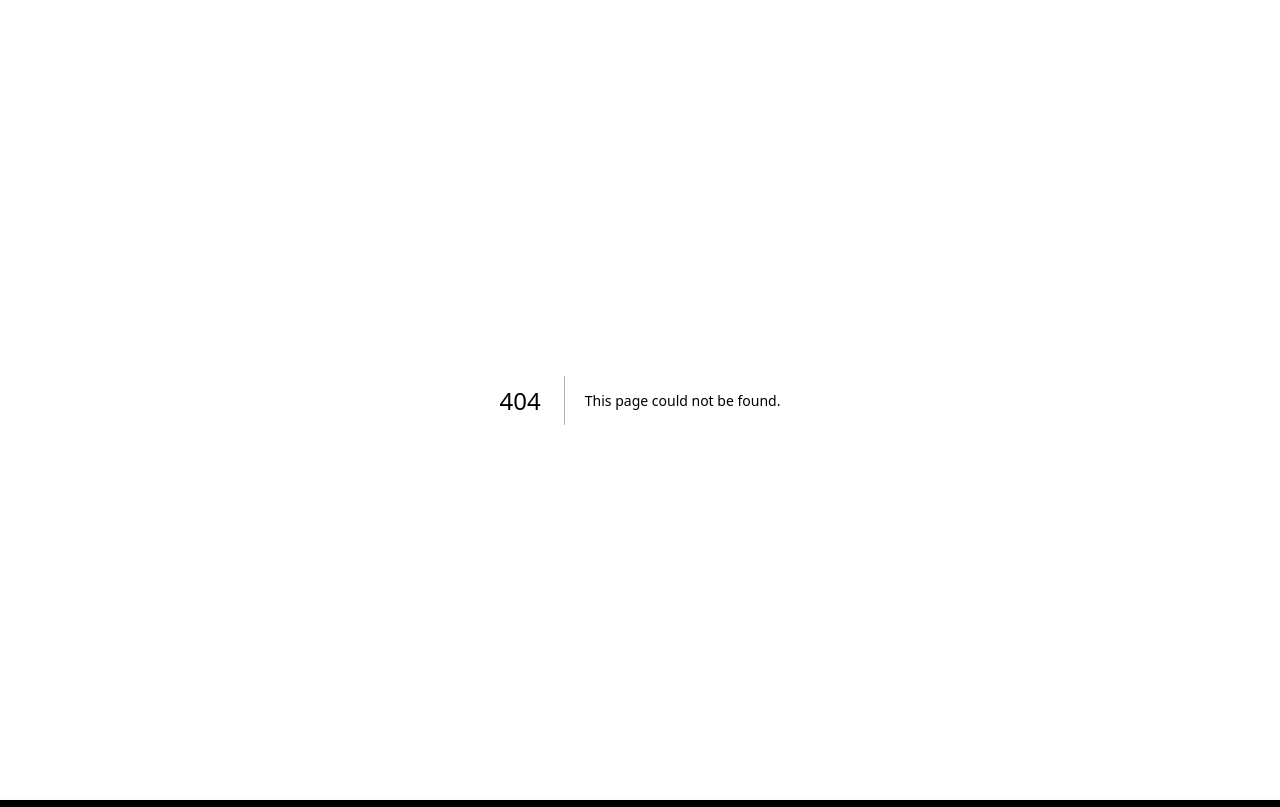
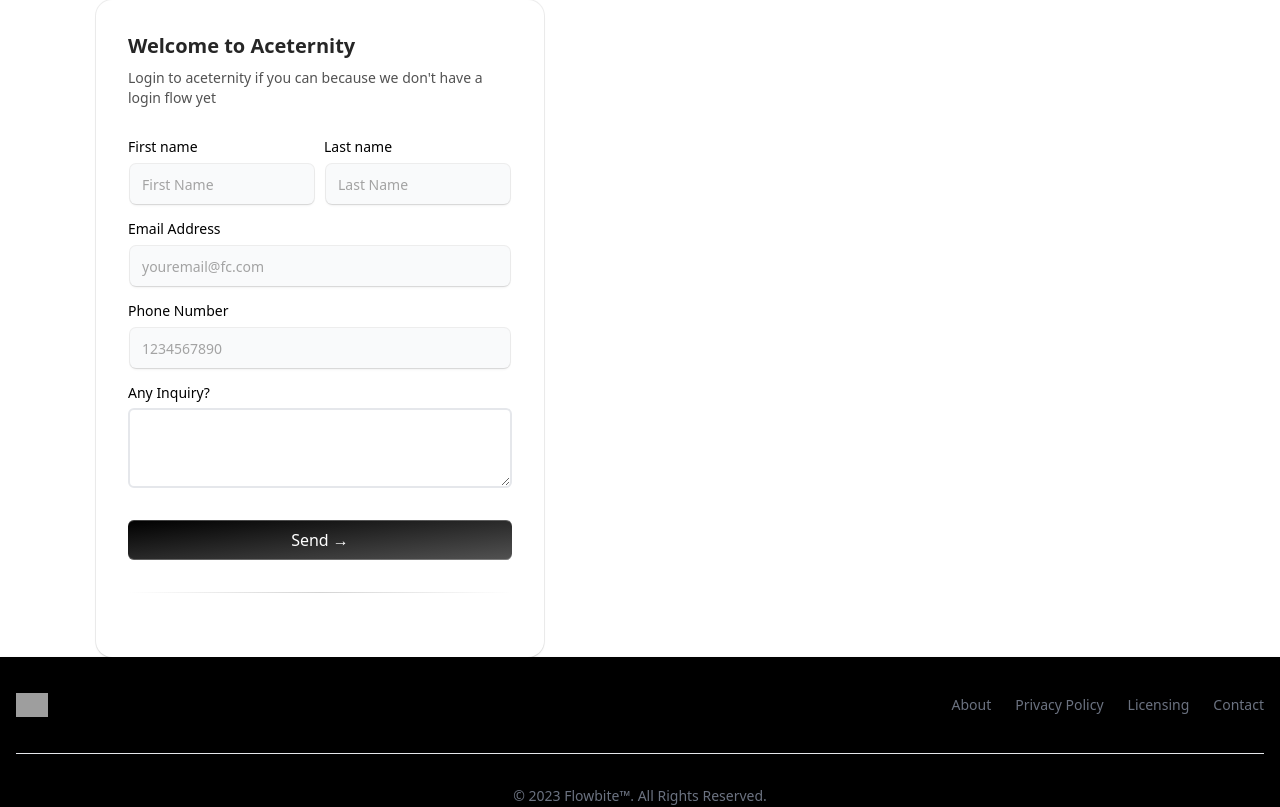
Before and after one commit to MrRain-Developer/Main, a Next.js app: page /service in a window 1280 px wide. Before the commit this address had no page. Shown: the top 807 px of the page. Built offline with nearby package versions, Linux system fonts and the light colour scheme; grey boxes are pictures that could not be loaded.

Commit message:
small_update

```diff
--- a/app/layout.tsx
+++ b/app/layout.tsx
@@ -18,8 +18,8 @@
       icon: <IconUser className="h-4 w-4 text-neutral-500 dark:text-white" />,
     },
     {
-      name: "Contact",
-      link: "/contact",
+      name: "Service",
+      link: "/service",
       icon: (
         <IconMessage className="h-4 w-4 text-neutral-500 dark:text-white" />
       ),
--- /dev/null
+++ b/app/service/layout.tsx
@@ -0,0 +1,11 @@
+export default function Service({
+    children, // will be a page or nested layout
+}: {
+    children: React.ReactNode
+}) {
+    return (
+        <section className="">
+            {children}
+        </section>
+    )
+}
--- /dev/null
+++ b/app/service/page.tsx
@@ -0,0 +1,10 @@
+import { SignupForm } from "../../components/SignupForm";
+
+export default function Service() {
+    return <div>
+
+        <div className="grid grid-cols-2">
+            <SignupForm />
+        </div>
+    </div>;
+}
--- /dev/null
+++ b/components/SignupForm.tsx
@@ -0,0 +1,120 @@
+"use client";
+import React from "react";
+import { Label } from "./ui/label";
+import { Input } from "./ui/input";
+import { cn } from "../lib/utils";
+import {
+  IconBrandGithub,
+  IconBrandGoogle,
+  IconBrandOnlyfans,
+} from "@tabler/icons-react";
+
+export function SignupForm() {
+  const handleSubmit = (e: React.FormEvent<HTMLFormElement>) => {
+    e.preventDefault();
+    console.log("Form submitted");
+  };
+  return (
+    <div className="max-w-md w-full mx-auto rounded-none md:rounded-2xl p-4 md:p-8 shadow-input bg-white dark:bg-black">
+      <h2 className="font-bold text-xl text-neutral-800 dark:text-neutral-200">
+        Welcome to Aceternity
+      </h2>
+      <p className="text-neutral-600 text-sm max-w-sm mt-2 dark:text-neutral-300">
+        Login to aceternity if you can because we don&apos;t have a login flow
+        yet
+      </p>
+
+      <form className="my-8" onSubmit={handleSubmit}>
+        <div className="flex flex-col md:flex-row space-y-2 md:space-y-0 md:space-x-2 mb-4">
+          <LabelInputContainer>
+            <Label htmlFor="firstname">First name</Label>
+            <Input id="firstname" placeholder="First Name" type="text" />
+          </LabelInputContainer>
+          <LabelInputContainer>
+            <Label htmlFor="lastname">Last name</Label>
+            <Input id="lastname" placeholder="Last Name" type="text" />
+          </LabelInputContainer>
+        </div>
+        <LabelInputContainer className="mb-4">
+          <Label htmlFor="email">Email Address</Label>
+          <Input id="email" placeholder="youremail@fc.com" type="email" />
+        </LabelInputContainer>
+        <LabelInputContainer className="mb-4">
+          <Label htmlFor="phone">Phone Number</Label>
+          <Input id="phone" placeholder="1234567890" type="number" />
+        </LabelInputContainer>
+        <LabelInputContainer className="mb-8">
+          <Label htmlFor="inquiry">Any Inquiry?</Label>
+          <textarea className="h-20 border-2 rounded-md" />
+        </LabelInputContainer>
+
+
+        <button
+          className="bg-gradient-to-br relative group/btn from-black dark:from-zinc-900 dark:to-zinc-900 to-neutral-600 block dark:bg-zinc-800 w-full text-white rounded-md h-10 font-medium shadow-[0px_1px_0px_0px_#ffffff40_inset,0px_-1px_0px_0px_#ffffff40_inset] dark:shadow-[0px_1px_0px_0px_var(--zinc-800)_inset,0px_-1px_0px_0px_var(--zinc-800)_inset]"
+          type="submit"
+        >
+          Send &rarr;
+          <BottomGradient />
+        </button>
+
+        <div className="bg-gradient-to-r from-transparent via-neutral-300 dark:via-neutral-700 to-transparent my-8 h-[1px] w-full" />
+
+        {/* <div className="flex flex-col space-y-4">
+          <button
+            className=" relative group/btn flex space-x-2 items-center justify-start px-4 w-full text-black rounded-md h-10 font-medium shadow-input bg-gray-50 dark:bg-zinc-900 dark:shadow-[0px_0px_1px_1px_var(--neutral-800)]"
+            type="submit"
+          >
+            <IconBrandGithub className="h-4 w-4 text-neutral-800 dark:text-neutral-300" />
+            <span className="text-neutral-700 dark:text-neutral-300 text-sm">
+              GitHub
+            </span>
+            <BottomGradient />
+          </button>
+          <button
+            className=" relative group/btn flex space-x-2 items-center justify-start px-4 w-full text-black rounded-md h-10 font-medium shadow-input bg-gray-50 dark:bg-zinc-900 dark:shadow-[0px_0px_1px_1px_var(--neutral-800)]"
+            type="submit"
+          >
+            <IconBrandGoogle className="h-4 w-4 text-neutral-800 dark:text-neutral-300" />
+            <span className="text-neutral-700 dark:text-neutral-300 text-sm">
+              Google
+            </span>
+            <BottomGradient />
+          </button>
+          <button
+            className=" relative group/btn flex space-x-2 items-center justify-start px-4 w-full text-black rounded-md h-10 font-medium shadow-input bg-gray-50 dark:bg-zinc-900 dark:shadow-[0px_0px_1px_1px_var(--neutral-800)]"
+            type="submit"
+          >
+            <IconBrandOnlyfans className="h-4 w-4 text-neutral-800 dark:text-neutral-300" />
+            <span className="text-neutral-700 dark:text-neutral-300 text-sm">
+              OnlyFans
+            </span>
+            <BottomGradient />
+          </button>
+        </div> */}
+      </form>
+    </div>
+  );
+}
+
+const BottomGradient = () => {
+  return (
+    <>
+      <span className="group-hover/btn:opacity-100 block transition duration-500 opacity-0 absolute h-px w-full -bottom-px inset-x-0 bg-gradient-to-r from-transparent via-cyan-500 to-transparent" />
+      <span className="group-hover/btn:opacity-100 blur-sm block transition duration-500 opacity-0 absolute h-px w-1/2 mx-auto -bottom-px inset-x-10 bg-gradient-to-r from-transparent via-indigo-500 to-transparent" />
+    </>
+  );
+};
+
+const LabelInputContainer = ({
+  children,
+  className,
+}: {
+  children: React.ReactNode;
+  className?: string;
+}) => {
+  return (
+    <div className={cn("flex flex-col space-y-2 w-full", className)}>
+      {children}
+    </div>
+  );
+};
--- /dev/null
+++ b/components/ui/input.tsx
@@ -0,0 +1,61 @@
+// Input component extends from shadcnui - https://ui.shadcn.com/docs/components/input
+"use client";
+import * as React from "react";
+import { cn } from "../../lib/utils";
+import { useMotionTemplate, useMotionValue, motion } from "framer-motion";
+
+export interface InputProps
+  extends React.InputHTMLAttributes<HTMLInputElement> {}
+
+const Input = React.forwardRef<HTMLInputElement, InputProps>(
+  ({ className, type, ...props }, ref) => {
+    const radius = 100; // change this to increase the rdaius of the hover effect
+    const [visible, setVisible] = React.useState(false);
+
+    let mouseX = useMotionValue(0);
+    let mouseY = useMotionValue(0);
+
+    function handleMouseMove({ currentTarget, clientX, clientY }: any) {
+      let { left, top } = currentTarget.getBoundingClientRect();
+
+      mouseX.set(clientX - left);
+      mouseY.set(clientY - top);
+    }
+    return (
+      <motion.div
+        style={{
+          background: useMotionTemplate`
+        radial-gradient(
+          ${visible ? radius + "px" : "0px"} circle at ${mouseX}px ${mouseY}px,
+          var(--blue-500),
+          transparent 80%
+        )
+      `,
+        }}
+        onMouseMove={handleMouseMove}
+        onMouseEnter={() => setVisible(true)}
+        onMouseLeave={() => setVisible(false)}
+        className="p-[2px] rounded-lg transition duration-300 group/input"
+      >
+        <input
+          type={type}
+          className={cn(
+            `flex h-10 w-full border-none bg-gray-50 dark:bg-zinc-800 text-black dark:text-white shadow-input rounded-md px-3 py-2 text-sm  file:border-0 file:bg-transparent
+          file:text-sm file:font-medium placeholder:text-neutral-400 dark:placeholder-text-neutral-600
+          focus-visible:outline-none focus-visible:ring-[2px]  focus-visible:ring-neutral-400 dark:focus-visible:ring-neutral-600
+           disabled:cursor-not-allowed disabled:opacity-50
+           dark:shadow-[0px_0px_1px_1px_var(--neutral-700)]
+           group-hover/input:shadow-none transition duration-400
+           `,
+            className
+          )}
+          ref={ref}
+          {...props}
+        />
+      </motion.div>
+    );
+  }
+);
+Input.displayName = "Input";
+
+export { Input };
--- /dev/null
+++ b/components/ui/label.tsx
@@ -0,0 +1,24 @@
+// Label component extends from shadcnui - https://ui.shadcn.com/docs/components/label
+
+"use client";
+import * as React from "react";
+import * as LabelPrimitive from "@radix-ui/react-label";
+
+import { cn } from "../../lib/utils";
+
+const Label = React.forwardRef<
+  React.ElementRef<typeof LabelPrimitive.Root>,
+  React.ComponentPropsWithoutRef<typeof LabelPrimitive.Root>
+>(({ className, ...props }, ref) => (
+  <LabelPrimitive.Root
+    ref={ref}
+    className={cn(
+      "text-sm font-medium text-black dark:text-white leading-none peer-disabled:cursor-not-allowed peer-disabled:opacity-70",
+      className
+    )}
+    {...props}
+  />
+));
+Label.displayName = LabelPrimitive.Root.displayName;
+
+export { Label };
--- a/package.json
+++ b/package.json
@@ -9,12 +9,13 @@
     "lint": "next lint"
   },
   "dependencies": {
-    "@tabler/icons-react": "^3.20.0",
+    "@radix-ui/react-label": "^2.1.0",
+    "@tabler/icons-react": "^3.21.0",
     "@tsparticles/engine": "^3.5.0",
     "@tsparticles/react": "^3.0.0",
     "@tsparticles/slim": "^3.5.0",
     "clsx": "^2.1.1",
-    "framer-motion": "^11.11.9",
+    "framer-motion": "^11.11.11",
     "next": "15.0.1",
     "next-themes": "^0.3.0",
     "react": "^18.3.1",
--- a/tailwind.config.ts
+++ b/tailwind.config.ts
@@ -31,6 +31,9 @@
           },
         },
       },
+      boxShadow: {
+        input: `0px 2px 3px -1px rgba(0,0,0,0.1), 0px 1px 0px 0px rgba(25,28,33,0.02), 0px 0px 0px 1px rgba(25,28,33,0.08)`,
+      },
     },
   },
   plugins: [
```
Also changed, not shown: 1 other file (tests, documents, lock files or other folders).
